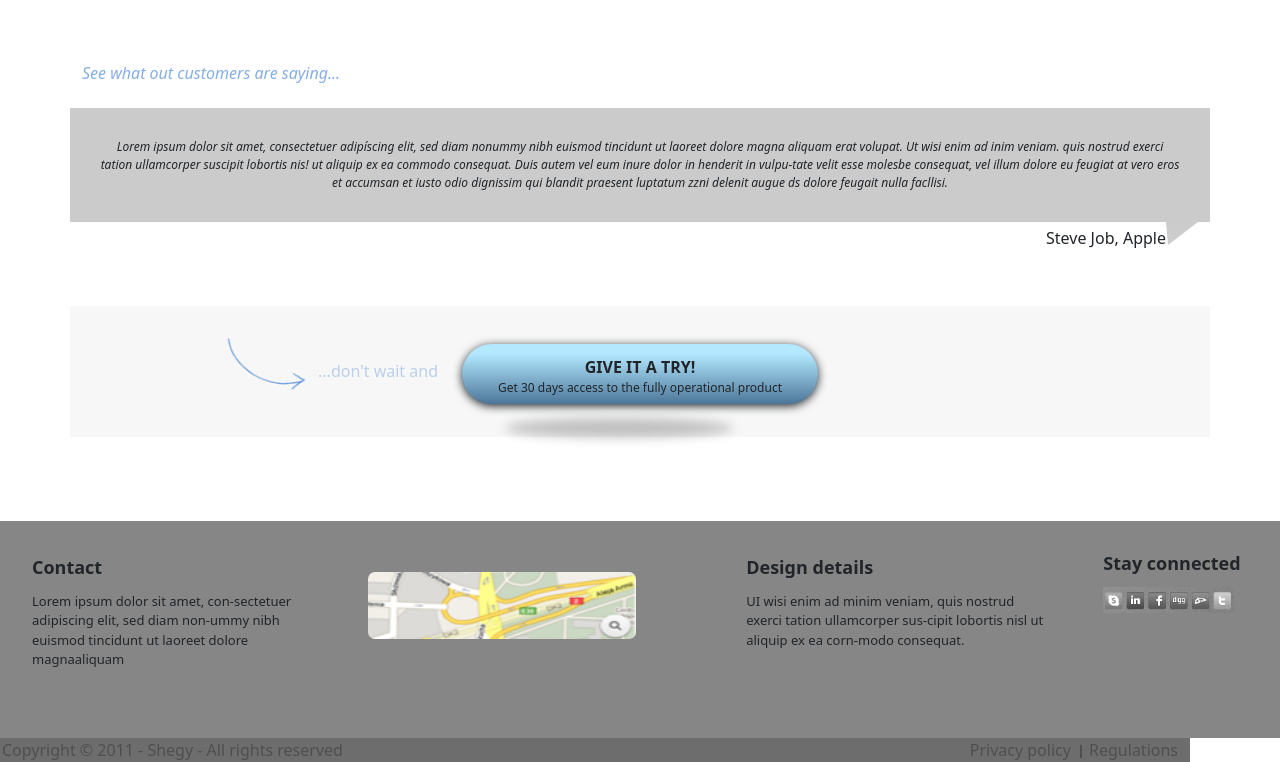
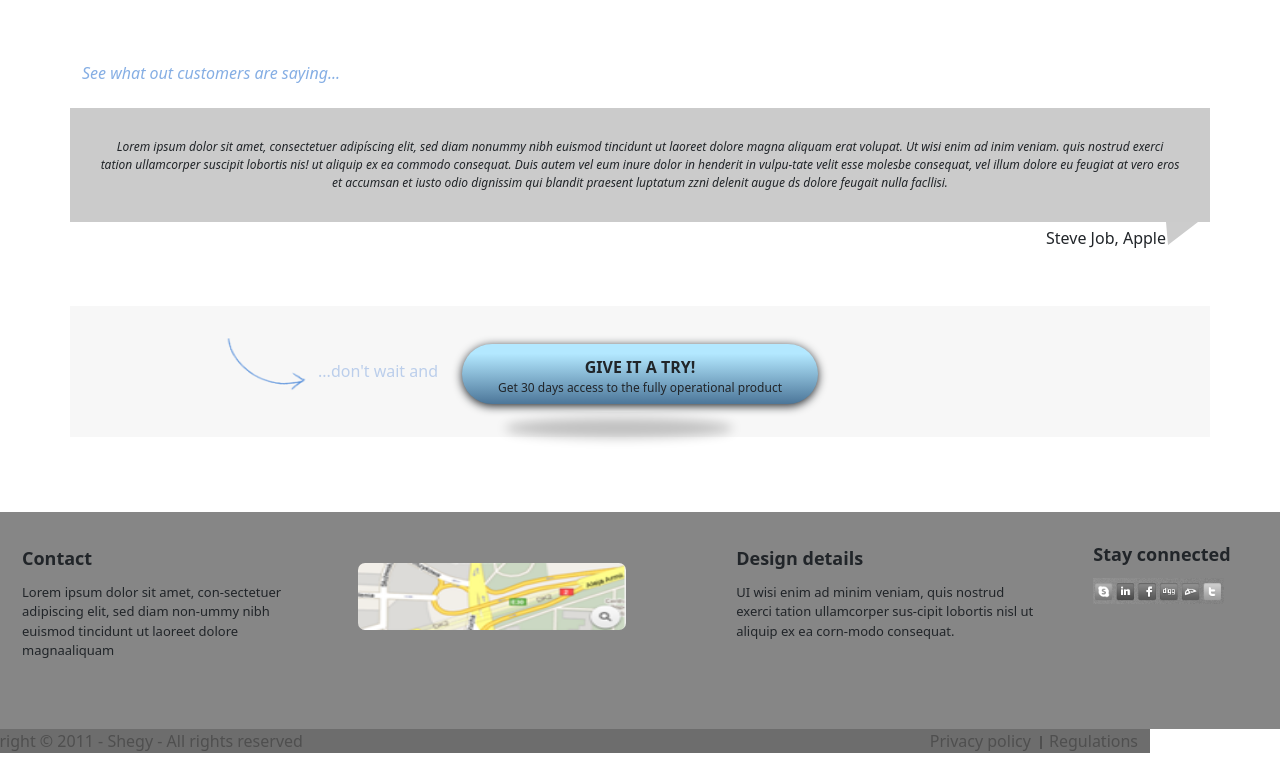
Before and after one commit to SuperDMWebDev/SuperDMWebDev.github.io, a plain HTML site: page index.html in a window 1280 px wide. Shown: the part 1034-1796 px from the top of the page. Drawn offline with nearby package versions, Linux system fonts and the light colour scheme.

Commit message:
Update default.css

```diff
--- a/default.css
+++ b/default.css
@@ -234,11 +234,11 @@
 
 .container .row:nth-child(9)
 {
-    margin-top: 84px;
+    margin-top: 75px;
     background-color: #868686;
     height: 217px;
     width: 128%;
-    margin-left: -95px;
+    margin-left: -105px;
 }
 .container .row .contact-content
 {
@@ -273,7 +273,7 @@
 {
     max-width: 1200px;
     width: 1200px;
-    margin-left: -80px;
+    margin-left: -120px;
     background-color: #6d6d6d;
     margin-right: -42px;
     display: flex;
```
